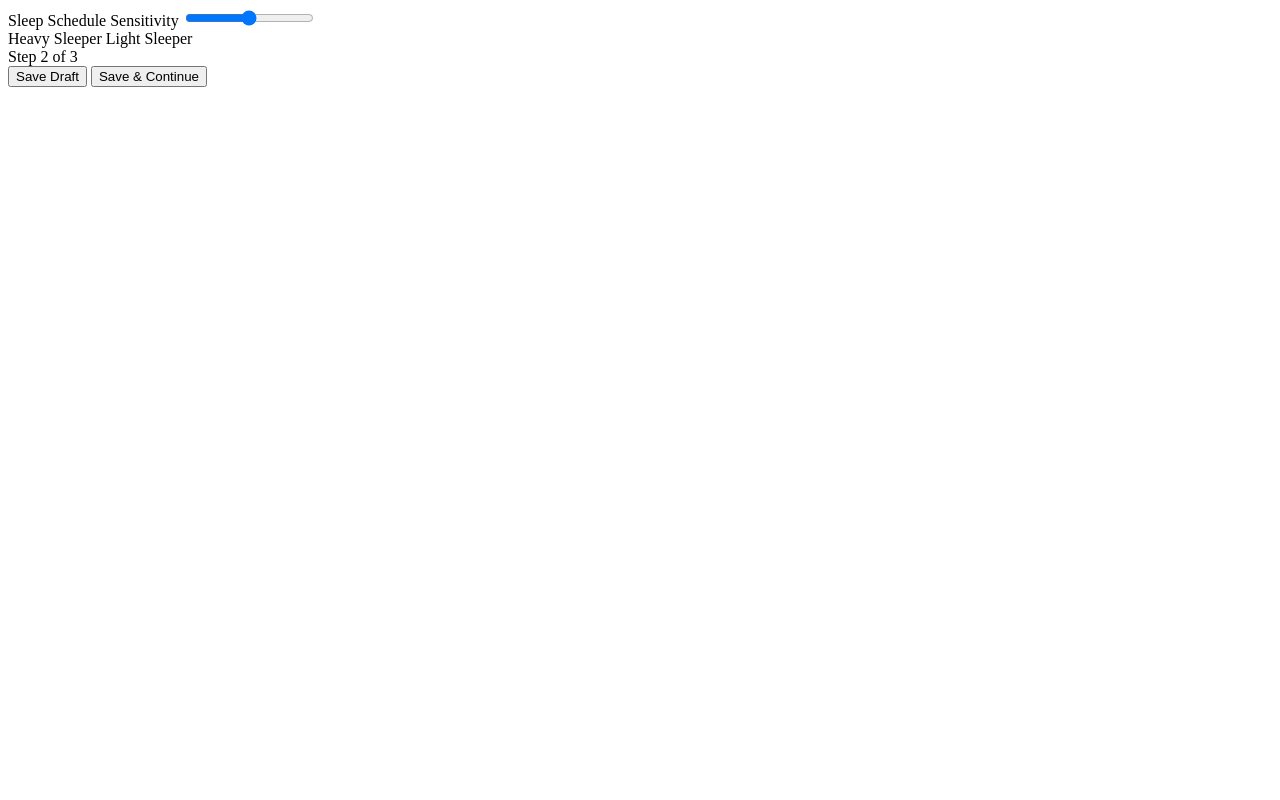
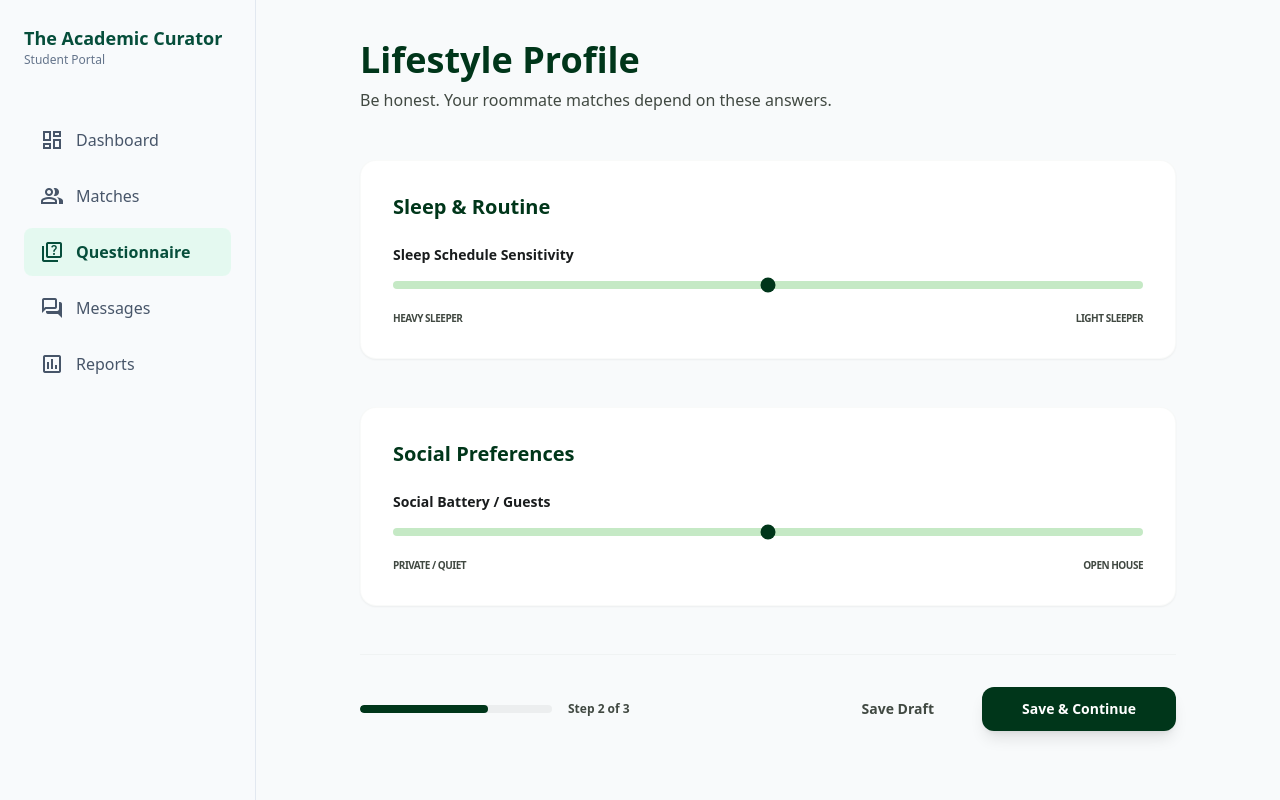
Before and after one commit to Prosperi12/software-application, a website: page public/questionnaire.html in a window 1280 px wide. Drawn offline with nearby package versions, Linux system fonts and the light colour scheme.

Commit message:
Refactor questionnaire HTML structure and styles

```diff
--- a/public/questionnaire.html
+++ b/public/questionnaire.html
@@ -1,9 +1,79 @@
-<!-- Wrap your main questionnaire content in this form tag -->
-<form action="/submit-data" method="POST">
+<!DOCTYPE html>
+<html class="light" lang="en">
+<head>
+    <meta charset="utf-8"/>
+    <meta content="width=device-width, initial-scale=1.0" name="viewport"/>
+    <title>Lifestyle Questionnaire | The Academic Curator</title>
+    <script src="https://cdn.tailwindcss.com?plugins=forms,container-queries"></script>
+    <link href="https://fonts.googleapis.com/css2?family=Manrope:wght@400;700;800&family=Plus+Jakarta+Sans:wght@400;500;600;700&display=swap" rel="stylesheet"/>
+    <link href="https://fonts.googleapis.com/css2?family=Material+Symbols+Outlined:wght,FILL@100..700,0..1&display=swap" rel="stylesheet"/>
+    <script id="tailwind-config">
+        tailwind.config = {
+            darkMode: "class",
+            theme: {
+                extend: {
+                    "colors": {
+                        "primary": "#00361a",
+                        "primary-container": "#1a4d2e",
+                        "on-primary": "#ffffff",
+                        "background": "#f8fafb",
+                        "surface": "#f8fafb",
+                        "on-surface": "#191c1d",
+                        "on-surface-variant": "#414942",
+                        "outline-variant": "#c1c9bf",
+                        "secondary-container": "#c5e9c5",
+                        "on-secondary-container": "#4a6a4d",
+                        "surface-container": "#eceeef",
+                        "surface-container-low": "#f2f4f5",
+                        "surface-container-lowest": "#ffffff"
+                    }
+                }
+            }
+        }
+    </script>
+</head>
+<body class="bg-background text-on-surface font-body antialiased">
+<div class="flex min-h-screen">
+    <aside class="h-screen w-64 bg-slate-50 border-r border-slate-200 flex flex-col p-6 gap-4 sticky top-0">
+        <div class="mb-8">
+            <h1 class="text-lg font-bold text-emerald-900">The Academic Curator</h1>
+            <p class="text-xs text-slate-500 font-medium">Student Portal</p>
+        </div>
+        <nav class="flex flex-col gap-2 flex-grow">
+            <a class="flex items-center gap-3 px-4 py-3 text-slate-600 hover:bg-slate-200/50 rounded-lg transition-all" href="/dashboard">
+                <span class="material-symbols-outlined">dashboard</span>
+                <span>Dashboard</span>
+            </a>
+            <a class="flex items-center gap-3 px-4 py-3 text-slate-600 hover:bg-slate-200/50 rounded-lg transition-all" href="/dashboard">
+                <span class="material-symbols-outlined">group</span>
+                <span>Matches</span>
+            </a>
+            <a class="flex items-center gap-3 px-4 py-3 bg-emerald-100/50 text-emerald-900 font-semibold rounded-lg" href="/questionnaire">
+                <span class="material-symbols-outlined">quiz</span>
+                <span>Questionnaire</span>
+            </a>
+            <a class="flex items-center gap-3 px-4 py-3 text-slate-600 hover:bg-slate-200/50 rounded-lg transition-all" href="/portal">
+                <span class="material-symbols-outlined">forum</span>
+                <span>Messages</span>
+            </a>
+            <a class="flex items-center gap-3 px-4 py-3 text-slate-600 hover:bg-slate-200/50 rounded-lg transition-all" href="/report">
+                <span class="material-symbols-outlined">assessment</span>
+                <span>Reports</span>
+            </a>
+        </nav>
+    </aside>
 
-    <!-- ... (All your existing UI code stays inside here) ... -->
+    <main class="flex-1 p-10 max-w-4xl mx-auto">
+        <header class="mb-12">
+            <h2 class="text-4xl font-extrabold text-primary mb-2">Lifestyle Profile</h2>
+            <p class="text-on-surface-variant">Be honest. Your roommate matches depend on these answers.</p>
+        </header>
 
-    <!-- Example of how I updated your inputs (Apply 'name' to all sliders/inputs) -->
+        <form action="/submit-data" method="POST" class="space-y-12">
+
+            <section class="bg-surface-container-lowest p-8 rounded-2xl border border-outline-variant/10 shadow-sm">
+                <h3 class="text-xl font-bold text-primary mb-6">Sleep & Routine</h3>
+                <div class="space-y-8">
                     <div class="space-y-4">
                         <label class="block text-sm font-bold text-on-surface">Sleep Schedule Sensitivity</label>
                         <input name="sleep_sensitivity" type="range" class="w-full h-2 bg-secondary-container rounded-lg appearance-none cursor-pointer accent-primary" />
@@ -12,12 +82,23 @@
                             <span>Light Sleeper</span>
                         </div>
                     </div>
+                </div>
+            </section>
 
-    <!-- Repeat the 'name' attribute for your other sections: -->
-    <!-- <input name="social_energy" type="range" ... /> -->
-    <!-- <input name="cleanliness" type="range" ... /> -->
+            <section class="bg-surface-container-lowest p-8 rounded-2xl border border-outline-variant/10 shadow-sm">
+                <h3 class="text-xl font-bold text-primary mb-6">Social Preferences</h3>
+                <div class="space-y-8">
+                    <div class="space-y-4">
+                        <label class="block text-sm font-bold text-on-surface">Social Battery / Guests</label>
+                        <input name="social_energy" type="range" class="w-full h-2 bg-secondary-container rounded-lg appearance-none cursor-pointer accent-primary" />
+                        <div class="flex justify-between text-[10px] font-bold text-on-surface-variant uppercase tracking-tighter">
+                            <span>Private / Quiet</span>
+                            <span>Open House</span>
+                        </div>
+                    </div>
+                </div>
+            </section>
 
-    <!-- Update the button at the bottom of your file to this: -->
             <div class="mt-12 flex items-center justify-between border-t border-outline-variant/15 pt-8">
                 <div class="flex items-center gap-4">
                     <div class="h-2 w-48 bg-surface-container rounded-full overflow-hidden">
@@ -29,11 +110,13 @@
                     <button type="button" class="px-8 py-3 rounded-xl font-bold text-sm text-on-surface-variant hover:bg-surface-container-high transition-colors">
                         Save Draft
                     </button>
-            <!-- CRITICAL: Ensure this is type="submit" -->
-            <button type="submit" class="bg-primary text-on-primary px-10 py-3 rounded-xl font-bold text-sm shadow-lg shadow-emerald-900/10 hover:opacity-90 hover:scale-[1.02] active:scale-[0.98] transition-all">
+                    <button type="submit" class="bg-primary text-on-primary px-10 py-3 rounded-xl font-bold text-sm shadow-lg hover:opacity-90 hover:scale-[1.02] transition-all">
                         Save & Continue
                     </button>
                 </div>
             </div>
-
         </form>
+    </main>
+</div>
+</body>
+</html>
```
Lines whose indentation alone changed are shown as unchanged.
